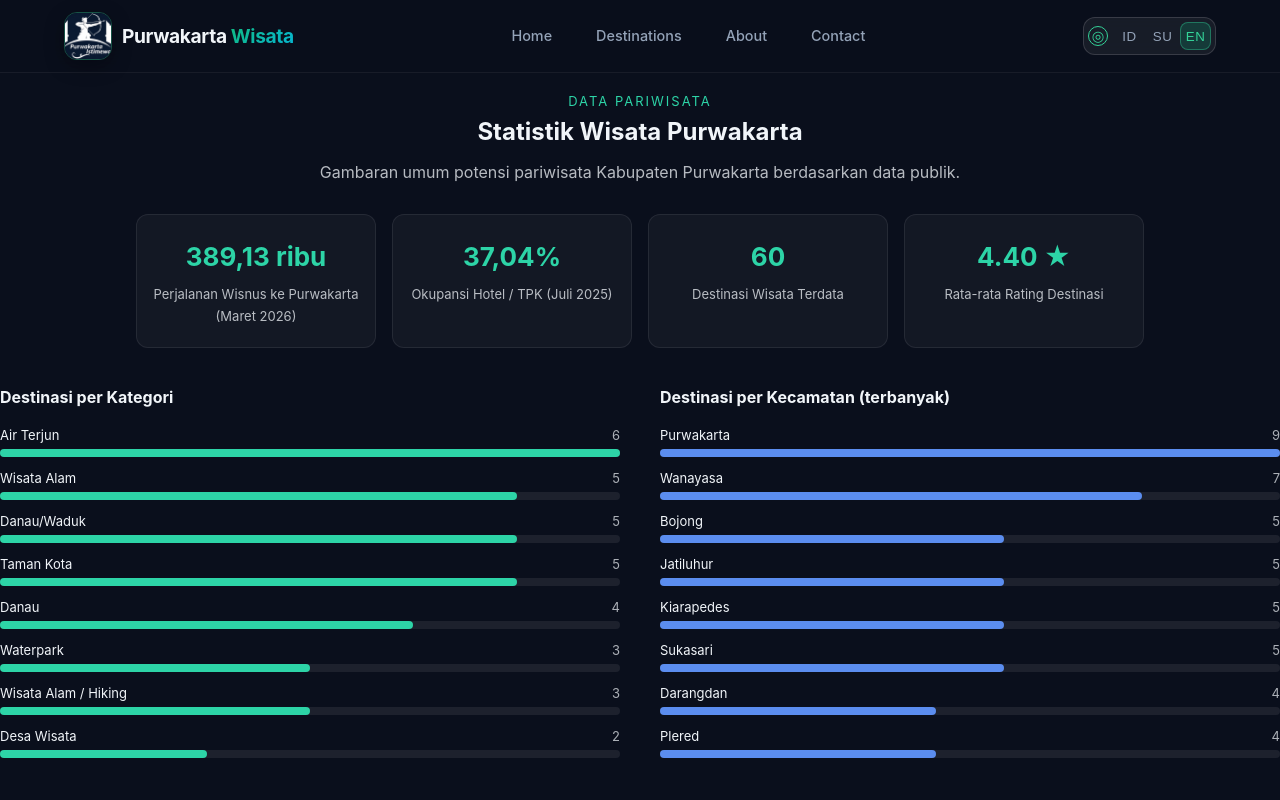
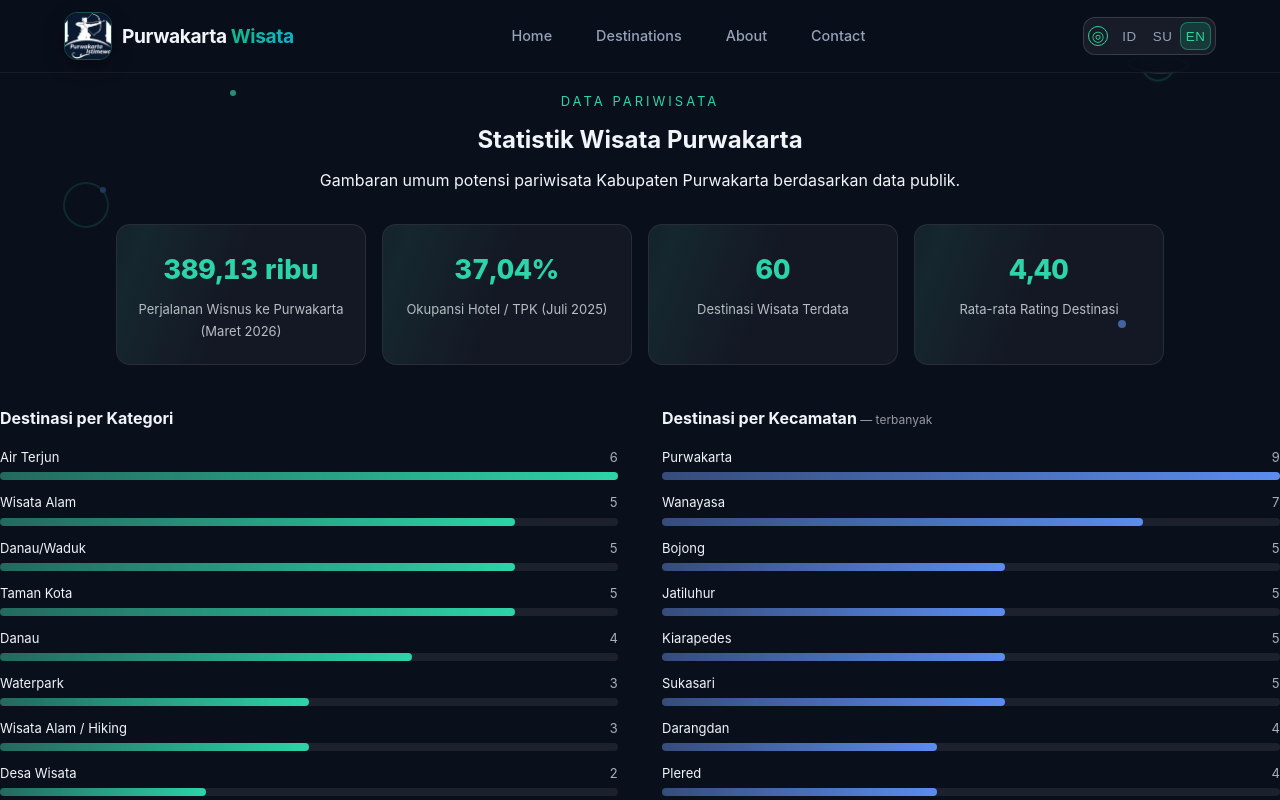
Before and after one commit to Rijal-Lullabib07/wisata-purwakarta, a React (Vite) app: page /panel-kj29xz/statistik in a window 1280 px wide. Shown: the top 800 px of the page. Built offline with nearby package versions, Linux system fonts and the light colour scheme; no server answers.

Commit message:
add animations to statistics decoy page (count-up, growing bars, staggered entrance, floating decor)
🤖 Generated with Codebuff
Co-Authored-By: Codebuff <noreply@codebuff.com>

```diff
--- a/src/components/DecoyStatistik.jsx
+++ b/src/components/DecoyStatistik.jsx
@@ -1,4 +1,4 @@
-import { useEffect, useState } from "react";
+import { useEffect, useRef, useState } from "react";
 import destinasi from "../data/destinasi";
 import { supabase, isSupabaseReady } from "../lib/supabase";
 
@@ -6,12 +6,8 @@ import { supabase, isSupabaseReady } from "../lib/supabase";
  * Halaman statistik "penyamar".
  *
  * Ditampilkan kepada pengunjung BELUM terotorisasi yang menemukan route admin
- * (/panel-kj29xz*). Tujuannya: route tidak terlihat sebagai halaman spesial —
- * pengunjung biasa melihat halaman statistik pariwisata yang wajar, memuat
- * data publik dari situs ini sendiri + angka terverifikasi BPS (bersumber).
- *
- * PENTING: komponen ini TIDAK boleh memuat data privat (klik pengunjung,
- * audit log, dsb.). Semua angka di bawah statis/publik.
+ * (/panel-kj29xz*) dan juga dipakai sebagai halaman publik /statistik.
+ * Semua angka statis/publik — TIDAK memuat data privat apa pun.
  */
 
 const SUMBER_BPS = "https://purwakartakab.bps.go.id/id";
@@ -42,7 +38,7 @@ function hitungStatistik() {
 
   return {
     total,
-    rataRating: (totalRating / total).toFixed(2),
+    rataRating: Number((totalRating / total).toFixed(2)),
     kategori: urut(perKategori, 8),
     kecamatan: urut(perKecamatan, 8),
     topRating,
@@ -51,41 +47,81 @@ function hitungStatistik() {
   };
 }
 
-function BarChart({ title, data, max, warna }) {
+/** Animasi angka berjalan dari 0 ke target saat elemen terlihat. */
+function useCountUp(target, durasi = 1200) {
+  const [nilai, setNilai] = useState(0);
+  const ref = useRef(null);
+  const mulai = useRef(false);
+
+  useEffect(() => {
+    const el = ref.current;
+    if (!el) return;
+    const observer = new IntersectionObserver(
+      (entries) => {
+        if (!entries[0].isIntersecting || mulai.current) return;
+        mulai.current = true;
+        const t0 = performance.now();
+        const tick = (t) => {
+          const p = Math.min((t - t0) / durasi, 1);
+          const eased = 1 - Math.pow(1 - p, 3); // ease-out cubic
+          setNilai(target * eased);
+          if (p < 1) requestAnimationFrame(tick);
+        };
+        requestAnimationFrame(tick);
+      },
+      { threshold: 0.4 },
+    );
+    observer.observe(el);
+    return () => observer.disconnect();
+  }, [target, durasi]);
+
+  return [ref, nilai];
+}
+
+function BarChart({ title, data, max, warna, satuan }) {
+  const [ref, terlihat] = useCountUp(1, 900); // dipakai sebagai trigger "sudah terlihat"
+
   return (
-    <div style={{ flex: "1 1 300px", minWidth: 280 }}>
-      <h3 style={{ fontSize: 16, marginBottom: 12 }}>{title}</h3>
-      {data.map(([nama, jumlah]) => (
-        <div key={nama} style={{ marginBottom: 10 }}>
-          <div
-            style={{
-              display: "flex",
-              justifyContent: "space-between",
-              fontSize: 13,
-              marginBottom: 3,
-            }}
-          >
+    <div className="ds-chart" ref={ref} style={{ flex: "1 1 300px", minWidth: 280 }}>
+      <h3 className="ds-chart-title">
+        {title}
+        {satuan && <span className="ds-chart-unit"> — {satuan}</span>}
+      </h3>
+      {data.map(([nama, jumlah], i) => (
+        <div key={nama} className="ds-bar-row" style={{ animationDelay: `${i * 90}ms` }}>
+          <div className="ds-bar-labels">
             <span>{nama}</span>
-            <span style={{ opacity: 0.7 }}>{jumlah}</span>
+            <span className="ds-bar-value">{jumlah}</span>
           </div>
-          <div
-            style={{
-              height: 8,
-              borderRadius: 4,
-              background: "rgba(255,255,255,0.08)",
-            }}
-          >
+          <div className="ds-bar-track">
             <div
+              className="ds-bar-fill"
               style={{
-                width: `${(jumlah / max) * 100}%`,
-                height: "100%",
-                borderRadius: 4,
-                background: warna,
+                width: terlihat > 0 ? `${(jumlah / max) * 100}%` : "0%",
+                background: `linear-gradient(90deg, ${warna}66, ${warna})`,
+                transitionDelay: `${i * 90}ms`,
               }}
             />
           </div>
         </div>
       ))}
+    </div>
+  );
+}
+
+function KartuAngka({ angka, label, animasiAngka, delay }) {
+  const [ref, nilai] = useCountUp(animasiAngka ?? 0, 1400);
+
+  const tampil = animasiAngka != null
+    ? animasiAngka >= 10
+      ? Math.round(nilai).toString()
+      : nilai.toFixed(2).replace(".", ",")
+    : angka;
+
+  return (
+    <div className="ds-card ds-rise" ref={ref} style={{ animationDelay: `${delay}ms` }}>
+      <div className="ds-card-angka">{tampil}</div>
+      <div className="ds-card-label">{label}</div>
     </div>
   );
 }
@@ -109,100 +145,90 @@ export default function DecoyStatistik() {
   }, []);
 
   return (
-    <section className="page-section" style={{ paddingTop: 90 }}>
-      <p
-        style={{
-          textAlign: "center",
-          letterSpacing: 2,
-          fontSize: 13,
-          color: "#2dd4a7",
-          textTransform: "uppercase",
-        }}
-      >
-        Data Pariwisata
-      </p>
-      <h2 style={{ textAlign: "center", marginBottom: 6 }}>
-        Statistik Wisata Purwakarta
-      </h2>
-      <p style={{ textAlign: "center", opacity: 0.75, marginBottom: 28 }}>
-        Gambaran umum potensi pariwisata Kabupaten Purwakarta berdasarkan data
-        publik.
+    <section className="page-section ds-page" style={{ paddingTop: 90 }}>
+      <style>{`
+        @keyframes ds-rise { from { opacity: 0; transform: translateY(18px); } to { opacity: 1; transform: none; } }
+        @keyframes ds-float { 0%,100% { transform: translateY(0) } 50% { transform: translateY(-10px) } }
+        @keyframes ds-float-slow { 0%,100% { transform: translateY(0) rotate(0deg) } 50% { transform: translateY(-16px) rotate(6deg) } }
+        @keyframes ds-pulse { 0%,100% { opacity: .55 } 50% { opacity: 1 } }
+        @keyframes ds-shimmer { 0% { background-position: -200% 0 } 100% { background-position: 200% 0 } }
+        @media (prefers-reduced-motion: reduce) {
+          .ds-rise, .ds-bar-row, .ds-planet, .ds-dot { animation: none !important; }
+          .ds-bar-fill { transition: none !important; }
+        }
+        .ds-page { position: relative; overflow: hidden; }
+        .ds-eyebrow {
+          text-align: center; letter-spacing: 3px; font-size: 13px; color: #2dd4a7;
+          text-transform: uppercase; animation: ds-rise .7s ease both;
+        }
+        .ds-title { text-align: center; margin: 8px 0 6px; animation: ds-rise .7s .1s ease both; }
+        .ds-subtitle { text-align: center; opacity: .75; margin-bottom: 30px; animation: ds-rise .7s .2s ease both; }
+        .ds-deco { position: absolute; pointer-events: none; color: #2dd4a7; opacity: .35; }
+        .ds-card {
+          flex: 1 1 180px; max-width: 250px; text-align: center; padding: 22px 16px;
+          border-radius: 14px; background: rgba(255,255,255,0.04);
+          border: 1px solid rgba(255,255,255,0.09); position: relative; overflow: hidden;
+          transition: transform .25s ease, border-color .25s ease;
+        }
+        .ds-card:hover { transform: translateY(-4px); border-color: rgba(45,212,167,.45); }
+        .ds-card::after {
+          content: ""; position: absolute; inset: 0;
+          background: linear-gradient(110deg, transparent 30%, rgba(45,212,167,.08) 50%, transparent 70%);
+          background-size: 200% 100%; animation: ds-shimmer 3.2s linear infinite;
+        }
+        .ds-card-angka { font-size: 27px; font-weight: 800; color: #2dd4a7; font-variant-numeric: tabular-nums; }
+        .ds-card-label { font-size: 13px; opacity: .75; margin-top: 5px; }
+        .ds-rise { animation: ds-rise .7s ease both; }
+        .ds-chart-title { font-size: 16px; margin-bottom: 14px; }
+        .ds-chart-unit { font-weight: 400; font-size: 12px; opacity: .6; }
+        .ds-bar-row { margin-bottom: 11px; animation: ds-rise .6s ease both; }
+        .ds-bar-labels { display: flex; justify-content: space-between; font-size: 13px; margin-bottom: 4px; }
+        .ds-bar-value { opacity: .7; font-variant-numeric: tabular-nums; }
+        .ds-bar-track { height: 8px; border-radius: 4px; background: rgba(255,255,255,0.08); }
+        .ds-bar-fill { height: 100%; border-radius: 4px; transition: width .9s cubic-bezier(.22,1,.36,1); }
+        .ds-top-card {
+          padding: 15px 17px; border-radius: 12px; background: rgba(255,255,255,0.04);
+          border: 1px solid rgba(255,255,255,0.09); transition: transform .25s ease, border-color .25s ease;
+        }
+        .ds-top-card:hover { transform: translateY(-3px); border-color: rgba(45,212,167,.4); }
+        .ds-source { font-size: 12px; opacity: .6; text-align: center; }
+        .ds-source a { color: #2dd4a7; }
+      `}</style>
+
+      {/* dekorasi latar: planet & titik mengapung */}
+      <svg className="ds-deco ds-planet" style={{ top: 40, right: "6%", animation: "ds-float-slow 7s ease-in-out infinite" }} width="90" height="60" viewBox="0 0 90 60" fill="none" aria-hidden="true">
+        <circle cx="45" cy="30" r="16" stroke="currentColor" strokeWidth="2" opacity=".5" />
+        <ellipse cx="45" cy="30" rx="30" ry="8" stroke="currentColor" strokeWidth="2" />
+      </svg>
+      <svg className="ds-deco ds-planet" style={{ top: 170, left: "4%", animation: "ds-float 5.5s ease-in-out infinite" }} width="70" height="70" viewBox="0 0 70 70" fill="none" aria-hidden="true">
+        <circle cx="35" cy="35" r="22" stroke="currentColor" strokeWidth="2" opacity=".4" />
+        <circle cx="52" cy="20" r="3" fill="#5b8def" className="ds-dot" style={{ animation: "ds-pulse 2.4s ease-in-out infinite" }} />
+      </svg>
+      <span className="ds-deco ds-dot" style={{ top: 320, right: "12%", width: 8, height: 8, borderRadius: "50%", background: "#5b8def", animation: "ds-pulse 3s ease-in-out infinite" }} />
+      <span className="ds-deco ds-dot" style={{ top: 90, left: "18%", width: 6, height: 6, borderRadius: "50%", background: "#2dd4a7", animation: "ds-pulse 2.2s .8s ease-in-out infinite" }} />
+
+      <p className="ds-eyebrow">Data Pariwisata</p>
+      <h2 className="ds-title">Statistik Wisata Purwakarta</h2>
+      <p className="ds-subtitle">
+        Gambaran umum potensi pariwisata Kabupaten Purwakarta berdasarkan data publik.
       </p>
 
-      {/* Kartu angka utama — sumber BPS Kab. Purwakarta (terverifikasi) */}
-      <div
-        style={{
-          display: "flex",
-          flexWrap: "wrap",
-          gap: 16,
-          justifyContent: "center",
-          marginBottom: 36,
-        }}
-      >
-        {[
-          { angka: bps.wisnus.nilai, label: `Perjalanan Wisnus ke Purwakarta (${bps.wisnus.periode})` },
-          { angka: bps.tpk.nilai, label: `Okupansi Hotel / TPK (${bps.tpk.periode})` },
-          { angka: `${stat.total}`, label: "Destinasi Wisata Terdata" },
-          { angka: `${stat.rataRating} ★`, label: "Rata-rata Rating Destinasi" },
-        ].map((item) => (
-          <div
-            key={item.label}
-            style={{
-              flex: "1 1 180px",
-              maxWidth: 240,
-              textAlign: "center",
-              padding: "20px 14px",
-              borderRadius: 12,
-              background: "rgba(255,255,255,0.04)",
-              border: "1px solid rgba(255,255,255,0.08)",
-            }}
-          >
-            <div style={{ fontSize: 26, fontWeight: 700, color: "#2dd4a7" }}>
-              {item.angka}
-            </div>
-            <div style={{ fontSize: 13, opacity: 0.75, marginTop: 4 }}>
-              {item.label}
-            </div>
-          </div>
-        ))}
+      <div style={{ display: "flex", flexWrap: "wrap", gap: 16, justifyContent: "center", marginBottom: 40 }}>
+        <KartuAngka angka={bps.wisnus.nilai} label={`Perjalanan Wisnus ke Purwakarta (${bps.wisnus.periode})`} delay={250} />
+        <KartuAngka angka={bps.tpk.nilai} label={`Okupansi Hotel / TPK (${bps.tpk.periode})`} delay={350} />
+        <KartuAngka animasiAngka={stat.total} label="Destinasi Wisata Terdata" delay={450} />
+        <KartuAngka animasiAngka={stat.rataRating} label="Rata-rata Rating Destinasi" delay={550} />
       </div>
 
-      {/* Grafik sebaran dari data destinasi situs */}
-      <div style={{ display: "flex", flexWrap: "wrap", gap: 40, marginBottom: 36 }}>
-        <BarChart
-          title="Destinasi per Kategori"
-          data={stat.kategori}
-          max={stat.maxKategori}
-          warna="#2dd4a7"
-        />
-        <BarChart
-          title="Destinasi per Kecamatan (terbanyak)"
-          data={stat.kecamatan}
-          max={stat.maxKecamatan}
-          warna="#5b8def"
-        />
+      <div style={{ display: "flex", flexWrap: "wrap", gap: 44, marginBottom: 40 }}>
+        <BarChart title="Destinasi per Kategori" data={stat.kategori} max={stat.maxKategori} warna="#2dd4a7" />
+        <BarChart title="Destinasi per Kecamatan" data={stat.kecamatan} max={stat.maxKecamatan} warna="#5b8def" satuan="terbanyak" />
       </div>
 
-      {/* Destinasi dengan rating tertinggi */}
-      <h3 style={{ fontSize: 16, marginBottom: 12 }}>Rating Tertinggi</h3>
-      <div
-        style={{
-          display: "grid",
-          gridTemplateColumns: "repeat(auto-fit, minmax(220px, 1fr))",
-          gap: 12,
-          marginBottom: 36,
-        }}
-      >
-        {stat.topRating.map((d) => (
-          <div
-            key={d.nama}
-            style={{
-              padding: "14px 16px",
-              borderRadius: 10,
-              background: "rgba(255,255,255,0.04)",
-              border: "1px solid rgba(255,255,255,0.08)",
-            }}
-          >
+      <h3 className="ds-chart-title ds-rise" style={{ marginBottom: 14 }}>Rating Tertinggi</h3>
+      <div style={{ display: "grid", gridTemplateColumns: "repeat(auto-fit, minmax(220px, 1fr))", gap: 12, marginBottom: 40 }}>
+        {stat.topRating.map((d, i) => (
+          <div key={d.nama} className="ds-top-card ds-rise" style={{ animationDelay: `${600 + i * 90}ms` }}>
             <div style={{ fontWeight: 600, fontSize: 14 }}>{d.nama}</div>
             <div style={{ fontSize: 13, opacity: 0.75, marginTop: 2 }}>
               {d.rating} ★ · {d.ulasan} ulasan · {d.kecamatan}
@@ -211,7 +237,7 @@ export default function DecoyStatistik() {
         ))}
       </div>
 
-      <p style={{ fontSize: 12, opacity: 0.6, textAlign: "center" }}>
+      <p className="ds-source ds-rise" style={{ animationDelay: "1s" }}>
         Sumber:{" "}
         <a href={SUMBER_BPS} target="_blank" rel="noopener noreferrer">
           BPS Kabupaten Purwakarta
```
